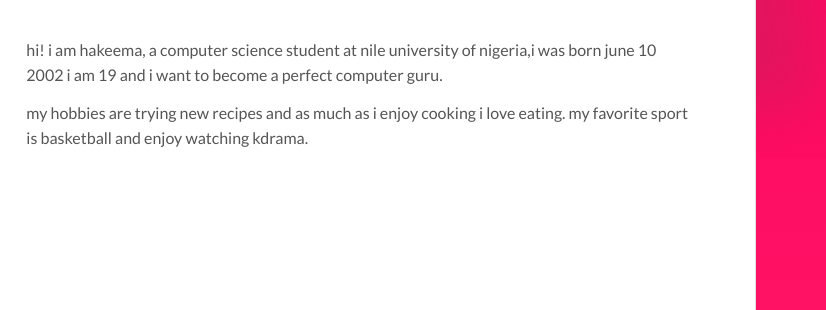
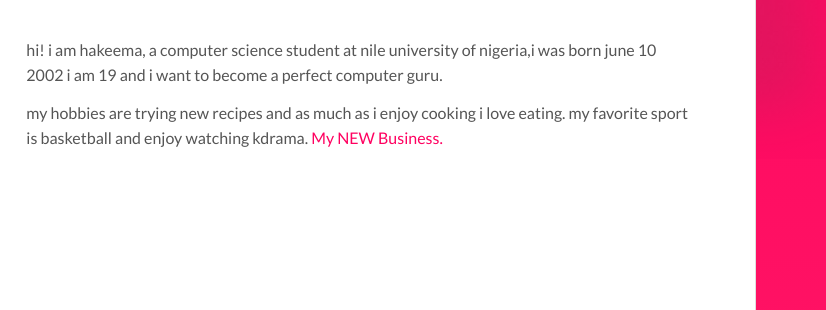
Before and after one commit to hakeematafida1234/hakeematafida1234.github.io, a plain HTML site: page index.html in a window 1280 px wide. Shown: the part 401-711 px from the top of the page, 454-1280 px from the left. Drawn offline with nearby package versions, Linux system fonts and the light colour scheme; files that its build step writes are made by us from their sources; files whose address does not match are found by name.

Commit message:
Update index.html

```diff
--- a/index.html
+++ b/index.html
@@ -67,7 +67,7 @@
               <div class="col-md-8">
 
               <p>hi! i am hakeema, a computer science student at nile university of nigeria,i was born june 10 2002 i am 19  and i want to become a perfect computer guru.</p>
-              <p> my hobbies are trying new recipes and as much as i enjoy cooking i love eating. my favorite sport is basketball and enjoy watching kdrama.  </p>
+              <p> my hobbies are trying new recipes and as much as i enjoy cooking i love eating. my favorite sport is basketball and enjoy watching kdrama. <a href="https://hakeematafida1234.github.io/rihe/"> My NEW Business.</a> </p>
 
               </div>
             </div>
```
